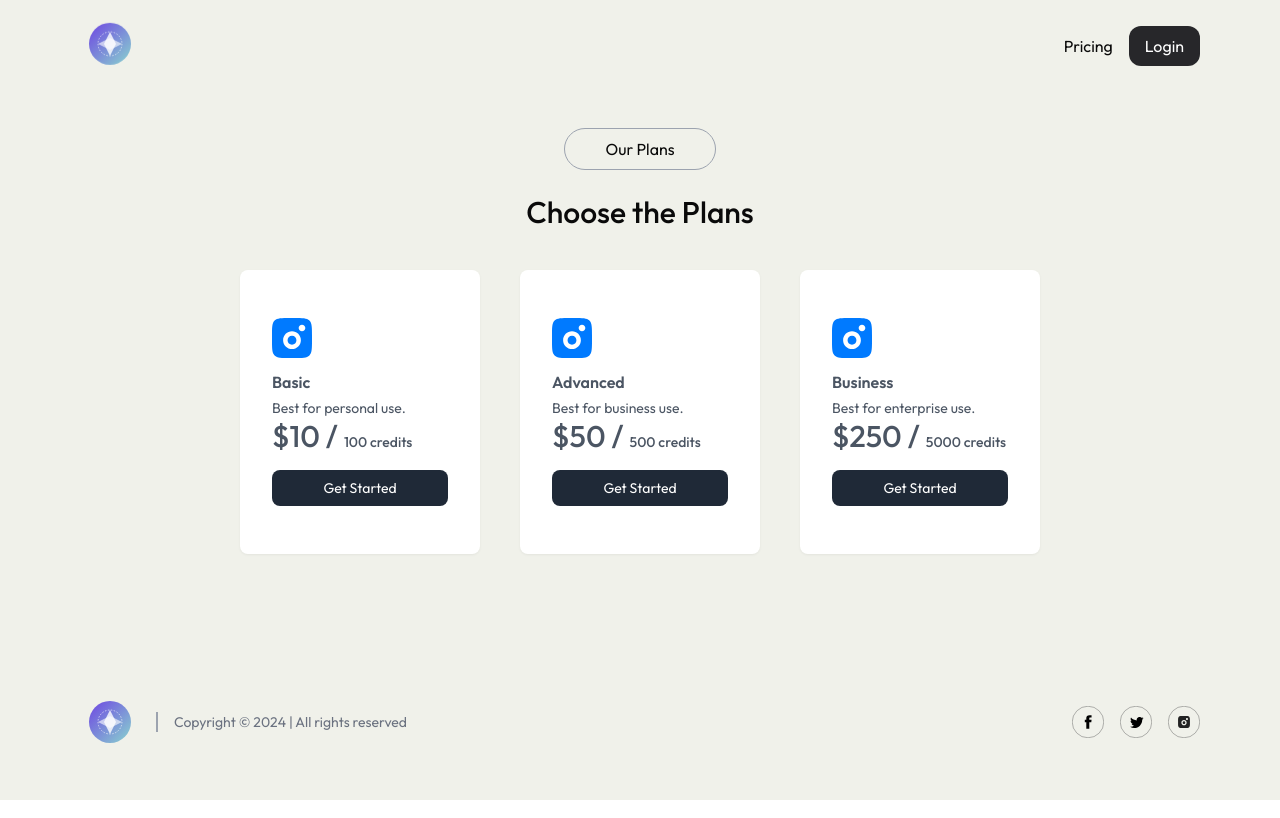
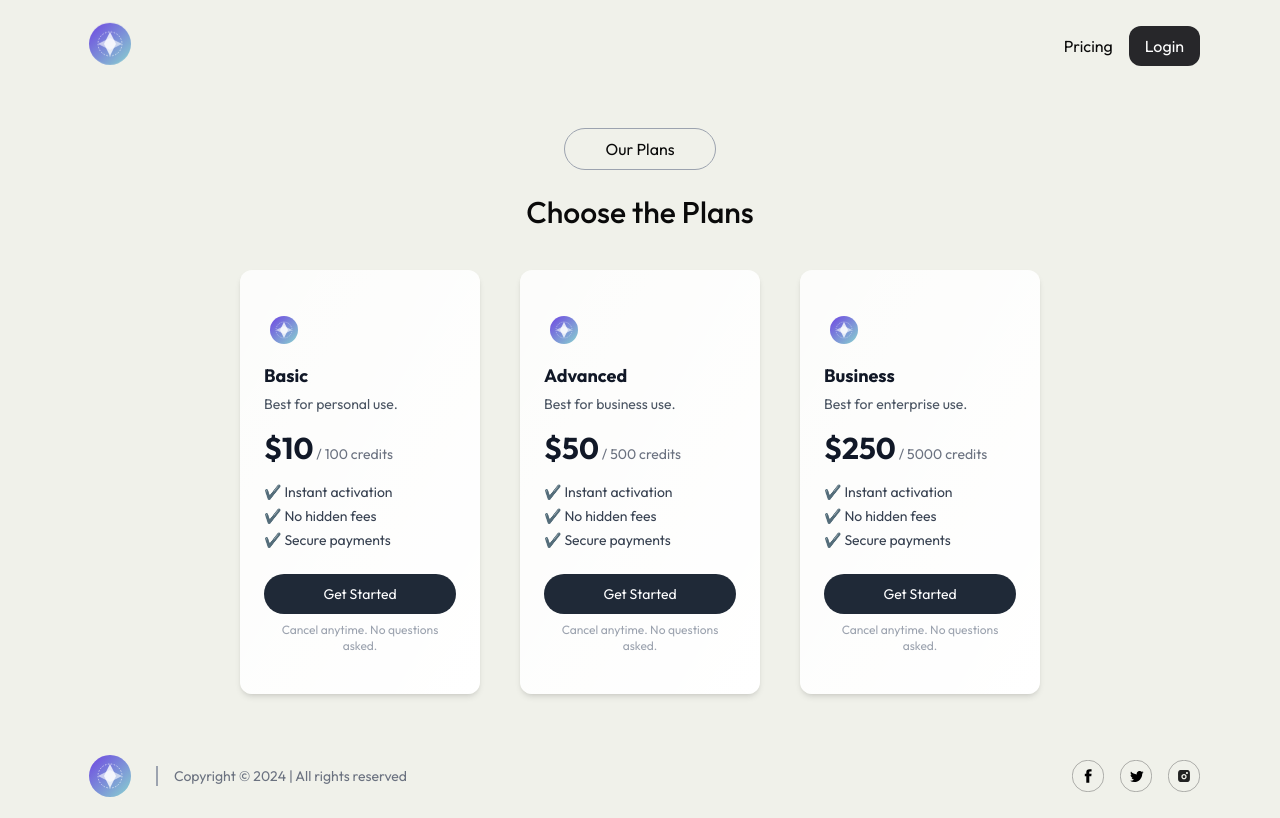
Before and after one commit to abbaskhalil042/photext-ai, a React (Vite) app in the folder client/: page /buy-credit in a window 1280 px wide. Built offline with nearby package versions, Linux system fonts and the light colour scheme; no server answers.

Commit message:
changes made in plan card

```diff
--- a/client/src/pages/BuyCredit.jsx
+++ b/client/src/pages/BuyCredit.jsx
@@ -5,6 +5,7 @@ import { motion } from "framer-motion";
 import { useNavigate } from "react-router-dom";
 import { toast } from "react-toastify";
 import axios from "axios";
+import logo from "../../public/favicon.svg";
 
 function BuyCredit() {
   const { user, backendUrl, loadCreditData, token, setShowLogin } =
@@ -120,21 +121,57 @@ function BuyCredit() {
         {plans.map((plan, index) => (
           <div
             key={index}
-            className="w-[15rem] bg-white drop-shadow-sm rounded-lg py-12 px-8 text-gray-600 hover:scale-105 transition-all duration-500"
+            className="relative w-[15rem] bg-gradient-to-br from-white/80 to-white shadow-md rounded-xl py-10 px-6 text-gray-700 hover:scale-105 hover:shadow-xl transition-all duration-500"
           >
-            <img width={40} src={assets.logo_icon} alt="" />
-            <p className="mt-3 mb-1 font-semibold">{plan.id}</p>
-            <p className="text-sm">{plan.desc}</p>
-            <p className="text-3xl font-medium">
-              ${plan.price} /{" "}
-              <span className="text-sm"> {plan.credits} credits</span>
+            {/* Optional Badge */}
+            {plan.tag && (
+              <span className="absolute top-3 right-3 bg-blue-600 text-white text-xs px-2 py-1 rounded-full shadow-sm">
+                {plan.tag}
+              </span>
+            )}
+
+            {/* Logo */}
+            <img
+              width={40}
+              src={logo}
+              alt={`${plan.id} logo`}
+              className="mb-3"
+            />
+
+            {/* Plan Name */}
+            <p className="text-lg font-bold text-gray-900">{plan.id}</p>
+
+            {/* Description */}
+            <p className="text-sm text-gray-600 mt-1">{plan.desc}</p>
+
+            {/* Pricing Info */}
+            <p className="mt-4 text-3xl font-bold text-gray-900">
+              ${plan.price}
+              <span className="text-sm font-normal text-gray-500">
+                {" "}
+                / {plan.credits} credits
+              </span>
             </p>
+
+            {/* Quick Feature Highlights (optional) */}
+            <ul className="mt-4 text-sm space-y-1">
+              <li>✔️ Instant activation</li>
+              <li>✔️ No hidden fees</li>
+              <li>✔️ Secure payments</li>
+            </ul>
+
+            {/* CTA Button */}
             <button
               onClick={() => paymentRazorpay(plan.id)}
-              className="w-full bg-gray-800 p-2 text-white rounded-lg mt-4 text-sm min-w-50"
+              className="w-full bg-gray-800 hover:bg-gray-900 transition-colors p-2.5 text-white rounded-full mt-6 text-sm"
             >
               {user ? "Purchase" : "Get Started"}
             </button>
+
+            {/* Subtle Note */}
+            <p className="mt-2 text-xs text-gray-400 text-center">
+              Cancel anytime. No questions asked.
+            </p>
           </div>
         ))}
       </div>
```
